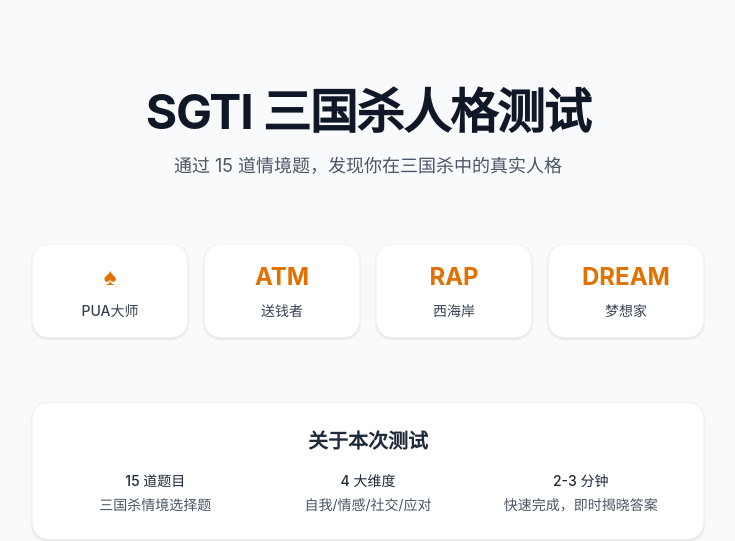
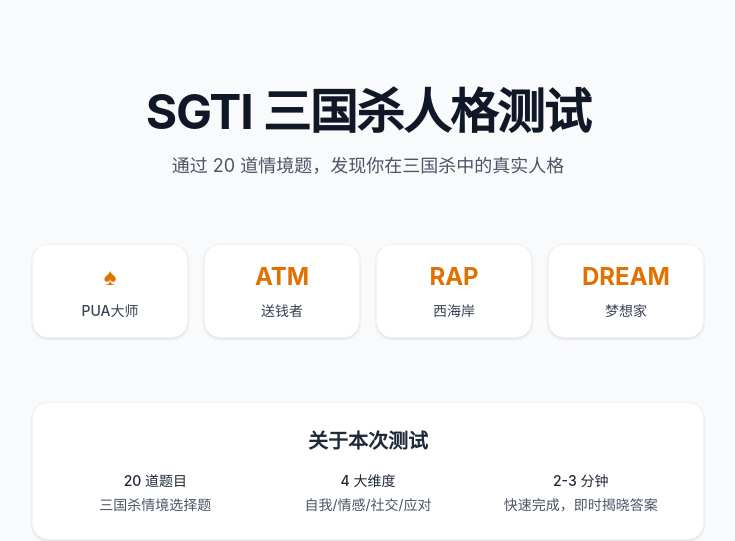
Before and after one commit to PyrosKay/SGTI-personality-test, a React (Vite) app: page / in a window 1280 px wide. Shown: the top 541 px of the page, without its empty margins (272-1007 px from the left). Built offline with nearby package versions, Linux system fonts and the light colour scheme.

Commit message:
feat: 修改4道题选项，新增5道题，新增魔张飞人格，总题数20道

```diff
--- a/src/data/questions.ts
+++ b/src/data/questions.ts
@@ -24,7 +24,7 @@ export const questions: Question[] = [
     text: '遇到不合理的规定时，你忍不住想要',
     options: [
       { text: '质疑或绕过去', effects: { rebellious: 8, independent: 10 } },
-      { text: '有时候这样', effects: { balanced: 10, pragmatic: 8 } },
+      { text: '偶尔妥协一下也没事', effects: { balanced: 10, pragmatic: 8 } },
       { text: '打破规则', effects: { rebellious: 10, brave: 8 } },
     ],
   },
@@ -90,6 +90,8 @@ export const questions: Question[] = [
       { text: '斗地主', effects: { competitive: 10, risktaking: 8 } },
       { text: '军八', effects: { social: 10, strategic: 8 } },
       { text: '2v2排位', effects: { teamwork: 10, coordinated: 8 } },
+      { text: '国战', effects: { strategic: 10, versatile: 8 } },
+      { text: '山河图', effects: { adventurous: 10, explorative: 8 } },
     ],
   },
   {
@@ -116,6 +118,7 @@ export const questions: Question[] = [
     options: [
       { text: '司马懿', effects: { patient: 10, cunning: 8 } },
       { text: '曹操', effects: { ambitious: 10, decisive: 8 } },
+      { text: '曹丕', effects: { calculating: 10, ambitious: 8 } },
       { text: '怎么可以根据直觉做选择呢', effects: { rational: 10, analytical: 8 } },
     ],
   },
@@ -126,6 +129,7 @@ export const questions: Question[] = [
       { text: '刘备白帝城托孤', effects: { tragic: 10, dramatic: 8 } },
       { text: '关羽千里走单骑', effects: { loyal: 10, heroic: 8 } },
       { text: '姜维一计害三贤', effects: { cunning: 10, tragic: 8 } },
+      { text: '周瑜打黄盖', effects: { collaborative: 10, sacrificial: 8 } },
     ],
   },
   {
@@ -146,4 +150,51 @@ export const questions: Question[] = [
       { text: '伤心一段时间，然后放下', effects: { accepting: 10, resilient: 8 } },
     ],
   },
+  {
+    id: 'q16',
+    text: '你最希望收到的生日礼物是？',
+    options: [
+      { text: '丈八蛇矛', effects: { aggressive: 10, passionate: 8 } },
+      { text: '一顶草帽', effects: { carefree: 10, simple: 8 } },
+      { text: '传世玉玺', effects: { ambitious: 10, leadership: 8 } },
+      { text: '朱雀羽扇', effects: { strategic: 10, wise: 8 } },
+    ],
+  },
+  {
+    id: 'q17',
+    text: '一般来说，你更倾向于哪个阵营？',
+    options: [
+      { text: '吴国', effects: { social: 10, collaborative: 8 } },
+      { text: '蜀国', effects: { loyal: 10, passionate: 8 } },
+      { text: '魏国', effects: { ambitious: 10, strategic: 8 } },
+      { text: '群雄', effects: { independent: 10, rebellious: 8 } },
+    ],
+  },
+  {
+    id: 'q18',
+    text: '当要做出重要的决定时，你更倾向于怎么做呢？',
+    options: [
+      { text: '根据实际情况进行自己的考察与衡量', effects: { rational: 10, independent: 8 } },
+      { text: '参考好友、师长的建议，考虑他人的感受', effects: { social: 10, empathetic: 8 } },
+      { text: '用骰子来做决定吧！', effects: { spontaneous: 10, adventurous: 8 } },
+    ],
+  },
+  {
+    id: 'q19',
+    text: '不考虑其他情况，弃牌阶段你只能留下一张手牌时，你会留下？',
+    options: [
+      { text: '无懈可击', effects: { defensive: 10, strategic: 8 } },
+      { text: '闪', effects: { cautious: 10, protective: 8 } },
+      { text: '桃', effects: { caring: 10, selfless: 8 } },
+      { text: '酒', effects: { impulsive: 10, brave: 8 } },
+    ],
+  },
+  {
+    id: 'q20',
+    text: '不考虑其他情况，对手手牌数量较多的情况下向你打出【决斗】，此时你只有一张【杀】，你会？',
+    options: [
+      { text: '打出【杀】，博弈就是一场豪赌，万一他没有【杀】了呢', effects: { brave: 10, impulsive: 8 } },
+      { text: '不打出【杀】，保留手牌，挨打不是无力还手，而是迷惑对手的策略', effects: { strategic: 10, patient: 8 } },
+    ],
+  },
 ];
--- a/src/pages/Home.tsx
+++ b/src/pages/Home.tsx
@@ -26,7 +26,7 @@ export default function Home() {
             SGTI 三国杀人格测试
           </h1>
           <p className="text-lg text-gray-600">
-            通过 15 道情境题，发现你在三国杀中的真实人格
+            通过 20 道情境题，发现你在三国杀中的真实人格
           </p>
         </div>
 
--- a/src/utils/calculator.ts
+++ b/src/utils/calculator.ts
@@ -339,6 +339,15 @@ const personalityTypes: PersonalityTypeDefinition[] = [
     traits: ['aggressive', 'confident', 'powerful'],
     image: '/characters/jixusheng.png',
   },
+  {
+    chineseName: '魔张飞',
+    englishName: '熹飞回宫',
+    subtitle: 'BACK',
+    description: '你是魔张飞，三国杀里最不讲道理的存在——因为你根本不需要道理。别人打牌靠算计，你打牌靠吼；别人出杀要考虑收益，你出杀纯粹因为手痒。你的咆哮不是技能，是你灵魂深处的呐喊：杀杀杀杀杀！你每一回合都是全场的焦点，不是因为你多厉害，而是因为你多吵。你不是在玩游戏，你是在释放天性。别人三思而后行，你三杀而后爽。你是那种打到残血还要追着对面砍的疯子，手牌只剩一张杀你也敢冲，因为你信奉一个道理——不出杀的手牌不是手牌，是废纸。生活中的你也是行动派的极致代表，想到什么立刻去做，谁拦你跟谁急。你的字典里没有"犹豫"这个词，因为在你看来，犹豫就意味着败北。',
+    quote: '「我从未见过如此厚颜无耻之人——等等，我才是那个最厚颜无耻的！」',
+    traits: ['aggressive', 'impulsive', 'brave', 'passionate'],
+    image: '/characters/mozhangfei.png',
+  },
 ];
 
 // 生成人格结果
```
